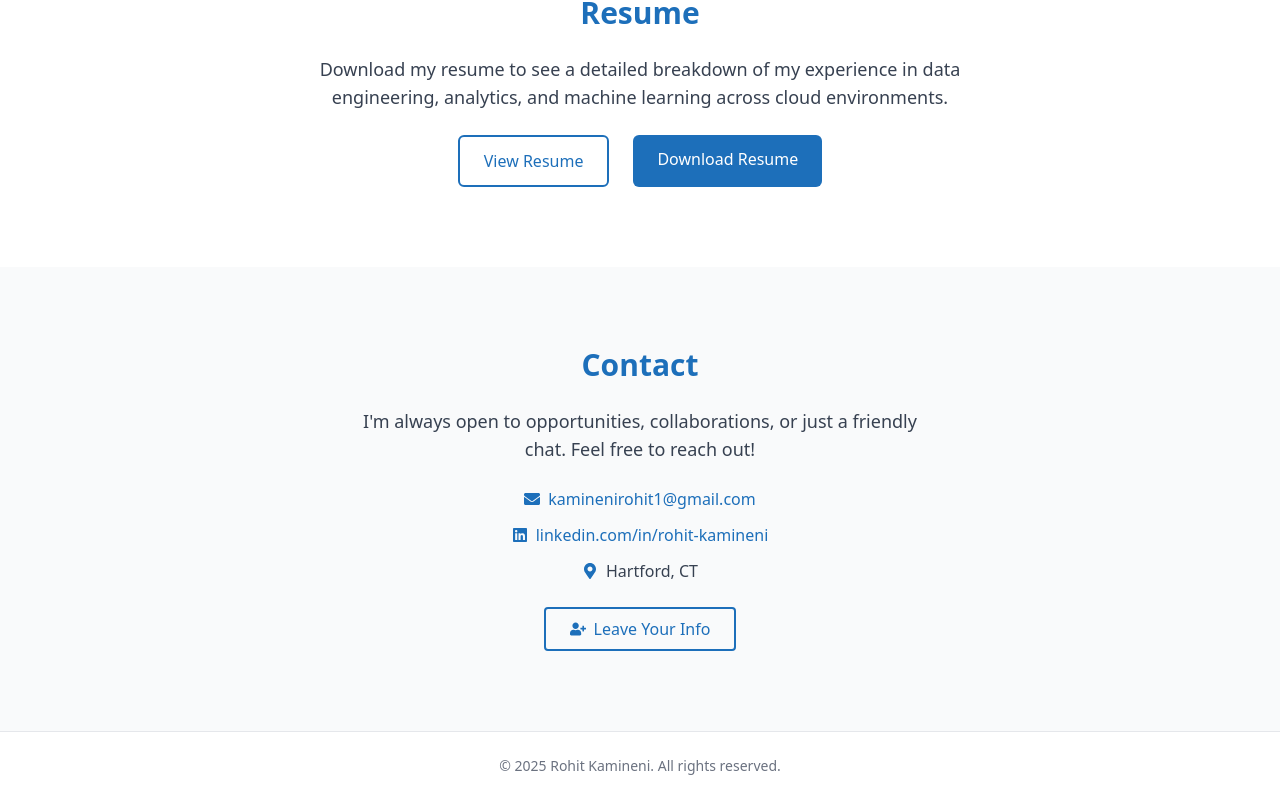
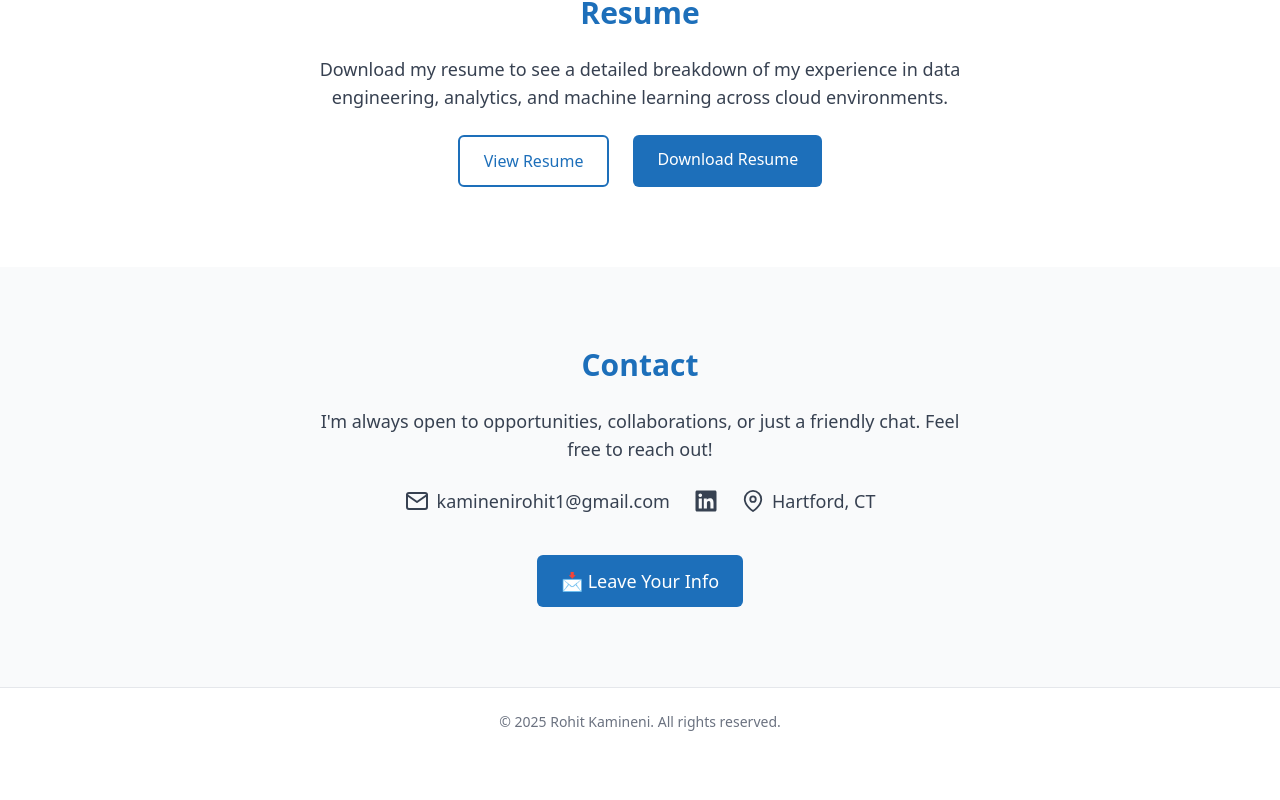
Before and after one commit to kamineni-rohit/rohit-kamineni-website, a React (Vite) app: page / in a window 1280 px wide. Shown: the part 4027-4827 px from the top of the page. After the commit the page ends 4783 px from the top, so only its background shows below. Built offline with nearby package versions, Linux system fonts and the light colour scheme.

Commit message:
Changes v3

```diff
--- a/src/components/Contact.jsx
+++ b/src/components/Contact.jsx
@@ -1,56 +1,45 @@
 import { useState } from "react";
-import { FaEnvelope, FaLinkedin, FaMapMarkerAlt, FaUserPlus } from "react-icons/fa";
+import { FiMail, FiMapPin } from "react-icons/fi";
+import { FaLinkedin } from "react-icons/fa";
 import ContactFormModal from "./ContactFormModal";
 
 const Contact = () => {
-  const [showForm, setShowForm] = useState(false);
+  const [showModal, setShowModal] = useState(false);
 
   return (
-    <section
-      id="contact"
-      className="bg-gray-50 py-20 px-6 md:px-24 text-center relative"
-    >
+    <section id="contact" className="bg-gray-50 py-20 px-6 md:px-24 text-center relative">
       <h2 className="text-3xl font-bold text-accent mb-6">Contact</h2>
-      <p className="text-lg text-gray-700 mb-6 max-w-xl mx-auto">
-        I'm always open to opportunities, collaborations, or just a friendly chat.
-        Feel free to reach out!
+      <p className="text-lg text-gray-700 mb-6 max-w-2xl mx-auto">
+        I'm always open to opportunities, collaborations, or just a friendly chat. Feel free to reach out!
       </p>
 
-      <div className="space-y-3 text-gray-700 text-md mb-6">
-        <p className="flex justify-center items-center gap-2">
-          <FaEnvelope className="text-accent" />
-          <a
-            href="mailto:kaminenirohit1@gmail.com"
-            className="text-accent hover:underline"
-          >
-            kaminenirohit1@gmail.com
-          </a>
-        </p>
-        <p className="flex justify-center items-center gap-2">
-          <FaLinkedin className="text-accent" />
-          <a
-            href="https://www.linkedin.com/in/rohit-kamineni"
-            target="_blank"
-            rel="noopener noreferrer"
-            className="text-accent hover:underline"
-          >
-            linkedin.com/in/rohit-kamineni
-          </a>
-        </p>
-        <p className="flex justify-center items-center gap-2">
-          <FaMapMarkerAlt className="text-accent" />
-          Hartford, CT
-        </p>
+      <div className="flex justify-center items-center gap-6 text-gray-700 text-lg mb-10 flex-wrap">
+        <div className="flex items-center gap-2">
+          <FiMail size={24} />
+          <span className="select-all">kaminenirohit1@gmail.com</span>
+        </div>
+        <a
+          href="https://www.linkedin.com/in/rohit-kamineni"
+          target="_blank"
+          rel="noreferrer"
+          className="hover:text-accent transition"
+        >
+          <FaLinkedin size={24} />
+        </a>
+        <div className="flex items-center gap-2">
+          <FiMapPin size={22} />
+          <span>Hartford, CT</span>
+        </div>
       </div>
 
       <button
-        onClick={() => setShowForm(true)}
-        className="inline-flex items-center gap-2 px-6 py-2 border-2 border-accent text-accent hover:bg-accent hover:text-white transition rounded"
+        onClick={() => setShowModal(true)}
+        className="bg-accent text-white font-medium px-6 py-3 rounded-md hover:opacity-90 transition text-lg flex items-center gap-2 mx-auto"
       >
-        <FaUserPlus /> Leave Your Info
+        📩 Leave Your Info
       </button>
 
-      {showForm && <ContactFormModal onClose={() => setShowForm(false)} />}
+      {showModal && <ContactFormModal onClose={() => setShowModal(false)} />}
     </section>
   );
 };
--- a/src/components/ContactFormModal.jsx
+++ b/src/components/ContactFormModal.jsx
@@ -1,100 +1,127 @@
-import { useState } from "react";
-import { FiX } from "react-icons/fi";
+import { useState, useEffect, useRef } from "react";
 
 const ContactFormModal = ({ onClose }) => {
-  const [submitted, setSubmitted] = useState(false);
-  const [form, setForm] = useState({
-    firstName: "",
-    lastName: "",
+  const [formData, setFormData] = useState({
+    first: "",
+    last: "",
     email: "",
     phone: "",
     linkedin: "",
     message: "",
   });
+  const [errors, setErrors] = useState({});
+  const [showThankYou, setShowThankYou] = useState(false);
+  const modalRef = useRef();
 
-  const handleChange = (e) =>
-    setForm({ ...form, [e.target.name]: e.target.value });
+  const validate = () => {
+    const errs = {};
+    if (!formData.first.trim()) errs.first = true;
+    if (!formData.last.trim()) errs.last = true;
+    if (!formData.email.trim() || !formData.email.includes("@")) errs.email = true;
+    return errs;
+  };
 
   const handleSubmit = (e) => {
     e.preventDefault();
-    console.log("Submitted:", form);
-    setSubmitted(true);
-    setTimeout(() => {
-      onClose();
-      setSubmitted(false);
-    }, 1800);
+    const errs = validate();
+    setErrors(errs);
+    if (Object.keys(errs).length === 0) {
+      setShowThankYou(true);
+    }
   };
 
+  useEffect(() => {
+    const closeOnOutsideClick = (e) => {
+      if (modalRef.current && !modalRef.current.contains(e.target)) {
+        onClose();
+      }
+    };
+    document.body.style.overflow = "hidden";
+    document.addEventListener("mousedown", closeOnOutsideClick);
+    return () => {
+      document.body.style.overflow = "unset";
+      document.removeEventListener("mousedown", closeOnOutsideClick);
+    };
+  }, [onClose]);
+
   return (
-    <div className="fixed inset-0 bg-black bg-opacity-40 z-50 flex justify-center items-center">
-      <div className="bg-white rounded-2xl p-6 w-full max-w-lg relative shadow-xl transition-all duration-300">
-        <button
-          onClick={onClose}
-          className="absolute top-3 right-3 text-gray-600 hover:text-red-500"
-        >
-          <FiX size={20} />
-        </button>
-        {submitted ? (
-          <div className="text-center text-accent font-semibold text-lg animate-pulse">
-            Thank you! Your info has been submitted 🎉
-          </div>
-        ) : (
+    <div className="fixed inset-0 bg-black bg-opacity-40 z-50 flex items-center justify-center px-4">
+      <div ref={modalRef} className="bg-white rounded-xl shadow-lg w-full max-w-xl p-6 relative">
+        {!showThankYou ? (
           <>
-            <h3 className="text-xl font-bold mb-4 text-accent">
-              Leave Your Info
-            </h3>
+            <button
+              onClick={onClose}
+              className="absolute top-4 right-6 text-gray-600 text-2xl font-thin"
+            >
+              &times;
+            </button>
+            <div className="flex justify-center mb-6">
+              <h3 className="text-2xl font-bold text-accent">Leave Your Info</h3>
+            </div>
             <form onSubmit={handleSubmit} className="space-y-4">
               <div className="flex gap-4">
                 <input
-                  name="firstName"
-                  required
+                  type="text"
                   placeholder="First Name*"
-                  className="flex-1 border p-2 rounded"
-                  onChange={handleChange}
+                  className={`flex-1 border rounded-md px-4 py-2 ${errors.first ? "border-red-500" : "border-gray-300"}`}
+                  value={formData.first}
+                  onChange={(e) => setFormData({ ...formData, first: e.target.value })}
                 />
                 <input
-                  name="lastName"
-                  required
+                  type="text"
                   placeholder="Last Name*"
-                  className="flex-1 border p-2 rounded"
-                  onChange={handleChange}
+                  className={`flex-1 border rounded-md px-4 py-2 ${errors.last ? "border-red-500" : "border-gray-300"}`}
+                  value={formData.last}
+                  onChange={(e) => setFormData({ ...formData, last: e.target.value })}
                 />
               </div>
               <input
-                name="email"
                 type="email"
-                required
                 placeholder="Email*"
-                className="w-full border p-2 rounded"
-                onChange={handleChange}
+                className={`w-full border rounded-md px-4 py-2 ${errors.email ? "border-red-500" : "border-gray-300"}`}
+                value={formData.email}
+                onChange={(e) => setFormData({ ...formData, email: e.target.value })}
               />
               <input
-                name="phone"
+                type="text"
                 placeholder="Phone (optional)"
-                className="w-full border p-2 rounded"
-                onChange={handleChange}
+                className="w-full border border-gray-300 rounded-md px-4 py-2"
+                value={formData.phone}
+                onChange={(e) => setFormData({ ...formData, phone: e.target.value })}
               />
               <input
-                name="linkedin"
+                type="text"
                 placeholder="LinkedIn (optional)"
-                className="w-full border p-2 rounded"
-                onChange={handleChange}
+                className="w-full border border-gray-300 rounded-md px-4 py-2"
+                value={formData.linkedin}
+                onChange={(e) => setFormData({ ...formData, linkedin: e.target.value })}
               />
               <textarea
-                name="message"
-                rows="3"
+                rows="4"
                 placeholder="Message (optional)"
-                className="w-full border p-2 rounded"
-                onChange={handleChange}
+                className="w-full border border-gray-300 rounded-md px-4 py-2"
+                value={formData.message}
+                onChange={(e) => setFormData({ ...formData, message: e.target.value })}
               />
               <button
                 type="submit"
-                className="w-full bg-accent text-white py-2 rounded hover:opacity-90 transition"
+                className="w-full bg-accent text-white py-2.5 rounded-md hover:opacity-90 transition font-medium"
               >
                 Submit
               </button>
             </form>
           </>
+        ) : (
+          <div className="text-center py-6">
+            <h3 className="text-2xl font-semibold text-accent mb-2">Thank you!</h3>
+            <p className="text-gray-700 text-lg">I'll get back to you as soon as I can.</p>
+            <button
+              onClick={onClose}
+              className="mt-6 bg-accent text-white px-6 py-2 rounded-md hover:opacity-90 transition"
+            >
+              Close
+            </button>
+          </div>
         )}
       </div>
     </div>
```
